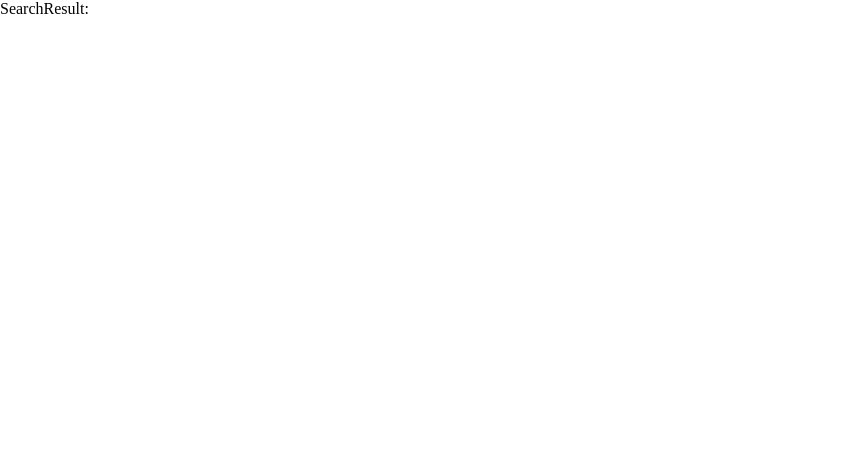
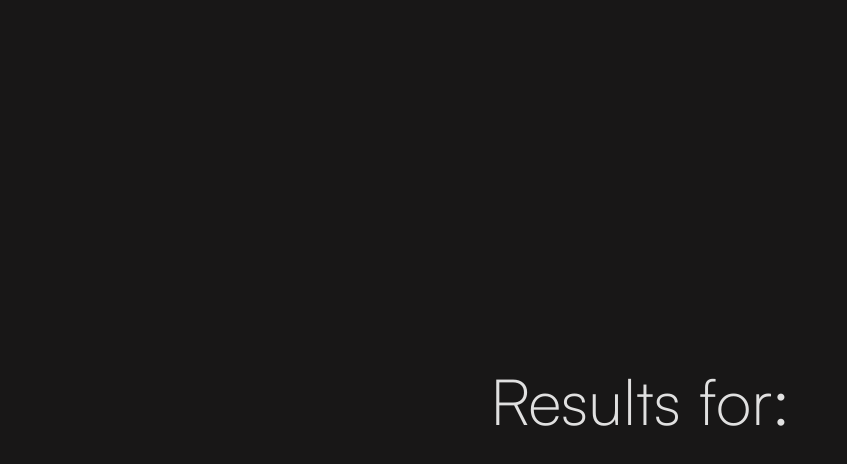
Before and after one commit to pangilinanervin22/echoes-track-frontend, a React (Vite) app: page /search/result in a window 1280 px wide. Shown: the top 464 px of the page, without its empty margins (0-847 px from the left). Built offline with nearby package versions, Linux system fonts and the light colour scheme.

Commit message:
added wrapper

```diff
--- a/src/pages/Search/SearchResult/SearchResult.tsx
+++ b/src/pages/Search/SearchResult/SearchResult.tsx
@@ -1,11 +1,12 @@
 import { useSearchParams } from 'react-router-dom';
+import '../Search.scss';
 export default function SearchResult() {
 	const [searchParams] = useSearchParams();
 	const id = searchParams.get('id');
 
 	return (
-		<div>
-			<h1>SearchResult: {id}</h1>
+		<div className="main_wrapper">
+			<h1>Results for: {id}</h1>
 		</div>
 	);
 }
```
